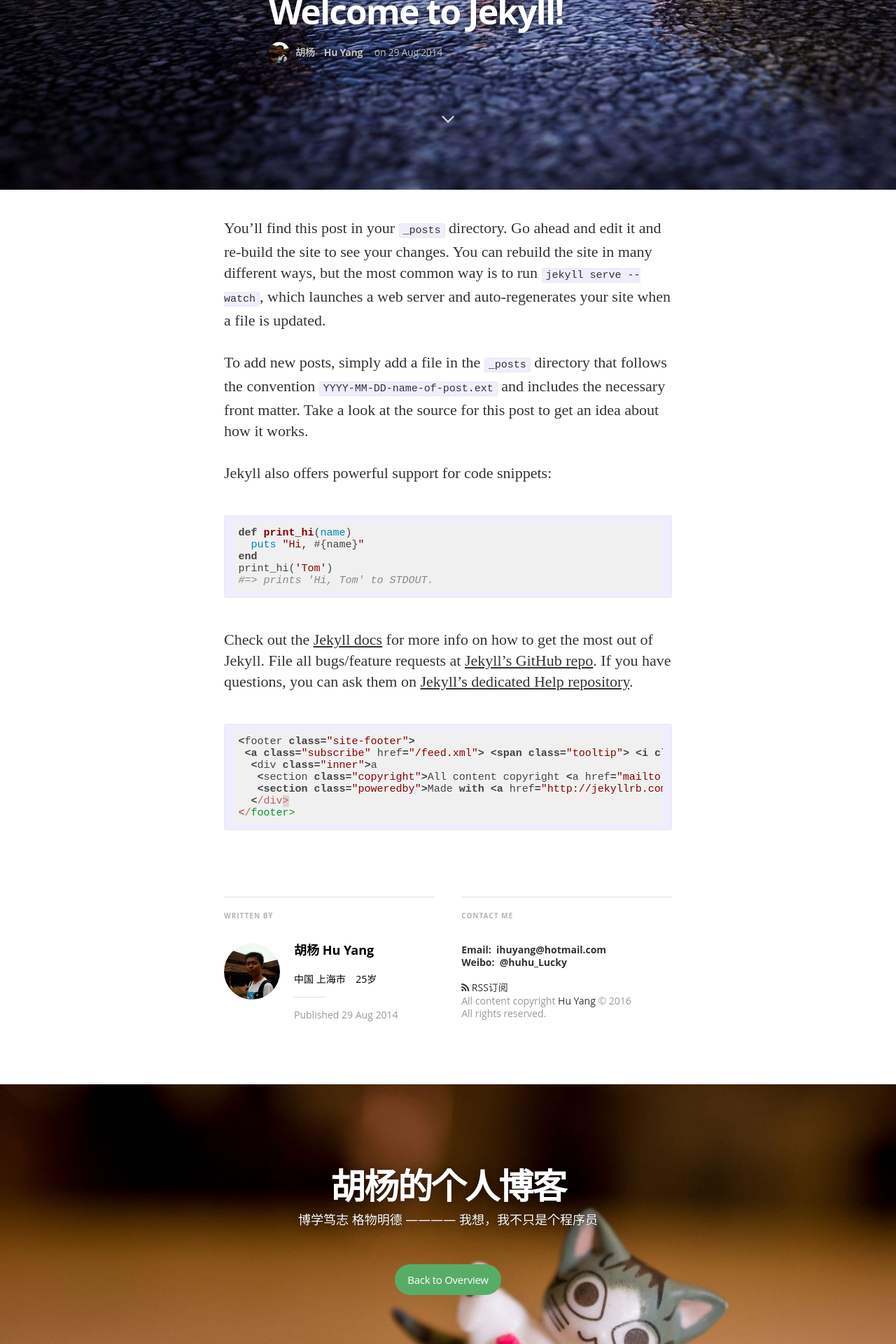
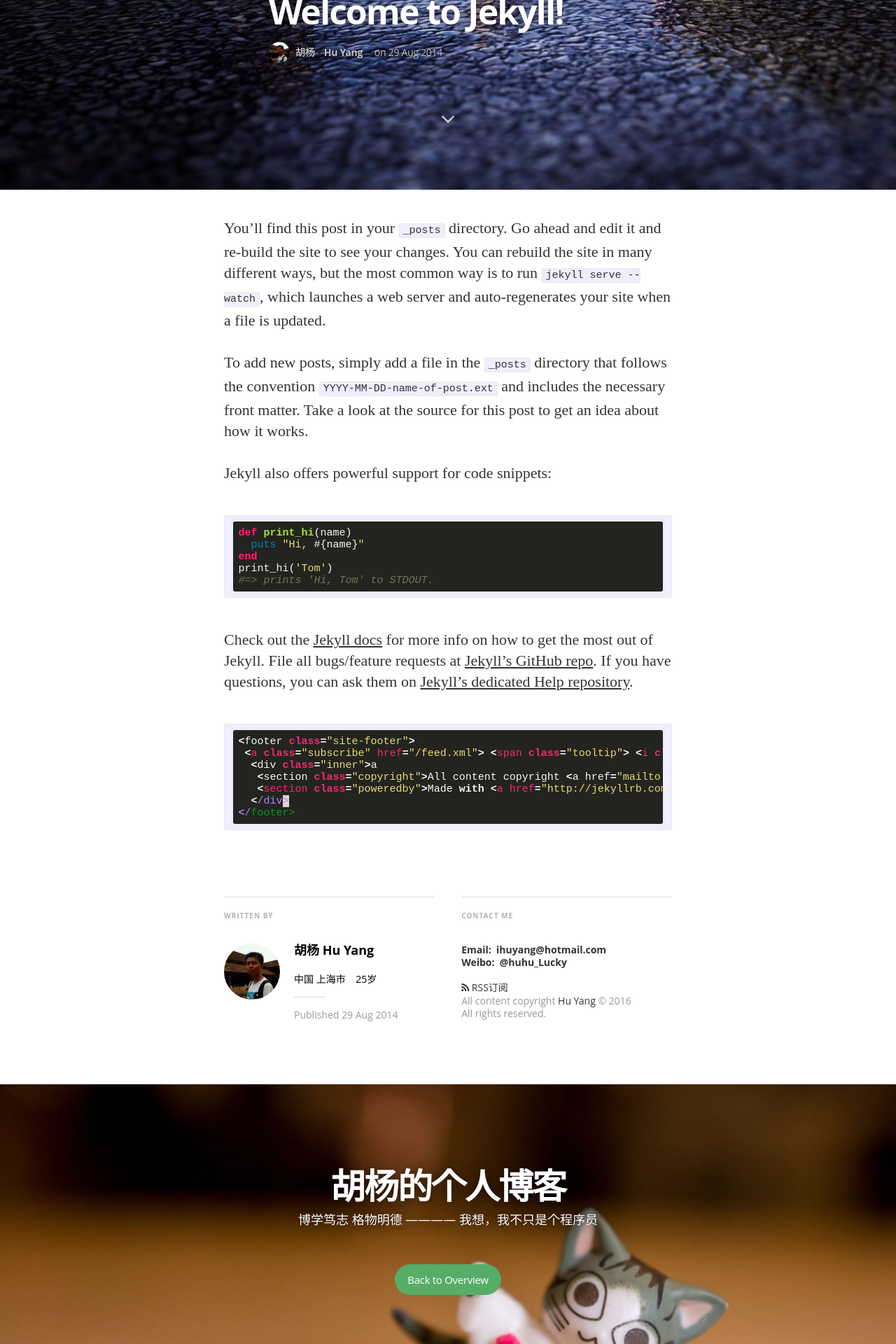
Before and after one commit to ihuyang/myblog, a Jekyll site: the page built from _posts/2014-08-29-welcome-to-jekyll.markdown, in a window 1280 px wide. Shown: the part 629-2549 px from the top of the page at 70% size. Built offline with Jekyll 4.4.1, drawn with Linux system fonts in a browser that asks for light colours; nearby versions of some CDN libraries; some web fonts are replaced; comment, search, counter and statistics services are not loaded.

Commit message:
interface modified

```diff
--- a/_includes/head.html
+++ b/_includes/head.html
@@ -44,7 +44,7 @@
   <link rel="stylesheet" type="text/css" media="screen" href="/css/main.css"/>
   <link rel="stylesheet" type="text/css" media="print" href="/css/print.css"/>
   <link rel="stylesheet" type="text/css" media="screen" href="/css/jquery.fancybox.css?v=2.1.2"/>
-  <link rel="stylesheet" href="/css/default.css"/>
+  <link rel="stylesheet" href="/css/monokai-sublime.css"/>
 
   <style type="text/css">
 	  .fancybox-custom .fancybox-skin {
--- a/css/default.css
+++ /dev/null
@@ -1,99 +0,0 @@
-/*
-
-Original highlight.js style (c) Ivan Sagalaev <maniac@softwaremaniacs.org>
-
-*/
-
-.hljs {
-  display: block;
-  overflow-x: auto;
-  padding: 0.5em;
-  background: #F0F0F0;
-}
-
-
-/* Base color: saturation 0; */
-
-.hljs,
-.hljs-subst {
-  color: #444;
-}
-
-.hljs-comment {
-  color: #888888;
-}
-
-.hljs-keyword,
-.hljs-attribute,
-.hljs-selector-tag,
-.hljs-meta-keyword,
-.hljs-doctag,
-.hljs-name {
-  font-weight: bold;
-}
-
-
-/* User color: hue: 0 */
-
-.hljs-type,
-.hljs-string,
-.hljs-number,
-.hljs-selector-id,
-.hljs-selector-class,
-.hljs-quote,
-.hljs-template-tag,
-.hljs-deletion {
-  color: #880000;
-}
-
-.hljs-title,
-.hljs-section {
-  color: #880000;
-  font-weight: bold;
-}
-
-.hljs-regexp,
-.hljs-symbol,
-.hljs-variable,
-.hljs-template-variable,
-.hljs-link,
-.hljs-selector-attr,
-.hljs-selector-pseudo {
-  color: #BC6060;
-}
-
-
-/* Language color: hue: 90; */
-
-.hljs-literal {
-  color: #78A960;
-}
-
-.hljs-built_in,
-.hljs-bullet,
-.hljs-code,
-.hljs-addition {
-  color: #397300;
-}
-
-
-/* Meta color: hue: 200 */
-
-.hljs-meta {
-  color: #1f7199;
-}
-
-.hljs-meta-string {
-  color: #4d99bf;
-}
-
-
-/* Misc effects */
-
-.hljs-emphasis {
-  font-style: italic;
-}
-
-.hljs-strong {
-  font-weight: bold;
-}
--- /dev/null
+++ b/css/monokai-sublime.css
@@ -0,0 +1,83 @@
+/*
+
+Monokai Sublime style. Derived from Monokai by noformnocontent http://nn.mit-license.org/
+
+*/
+
+.hljs {
+  display: block;
+  overflow-x: auto;
+  padding: 0.5em;
+  background: #23241f;
+}
+
+.hljs,
+.hljs-tag,
+.hljs-subst {
+  color: #f8f8f2;
+}
+
+.hljs-strong,
+.hljs-emphasis {
+  color: #a8a8a2;
+}
+
+.hljs-bullet,
+.hljs-quote,
+.hljs-number,
+.hljs-regexp,
+.hljs-literal,
+.hljs-link {
+  color: #ae81ff;
+}
+
+.hljs-code,
+.hljs-title,
+.hljs-section,
+.hljs-selector-class {
+  color: #a6e22e;
+}
+
+.hljs-strong {
+  font-weight: bold;
+}
+
+.hljs-emphasis {
+  font-style: italic;
+}
+
+.hljs-keyword,
+.hljs-selector-tag,
+.hljs-name,
+.hljs-attr {
+  color: #f92672;
+}
+
+.hljs-symbol,
+.hljs-attribute {
+  color: #66d9ef;
+}
+
+.hljs-params,
+.hljs-class .hljs-title {
+  color: #f8f8f2;
+}
+
+.hljs-string,
+.hljs-type,
+.hljs-built_in,
+.hljs-builtin-name,
+.hljs-selector-id,
+.hljs-selector-attr,
+.hljs-selector-pseudo,
+.hljs-addition,
+.hljs-variable,
+.hljs-template-variable {
+  color: #e6db74;
+}
+
+.hljs-comment,
+.hljs-deletion,
+.hljs-meta {
+  color: #75715e;
+}
```
